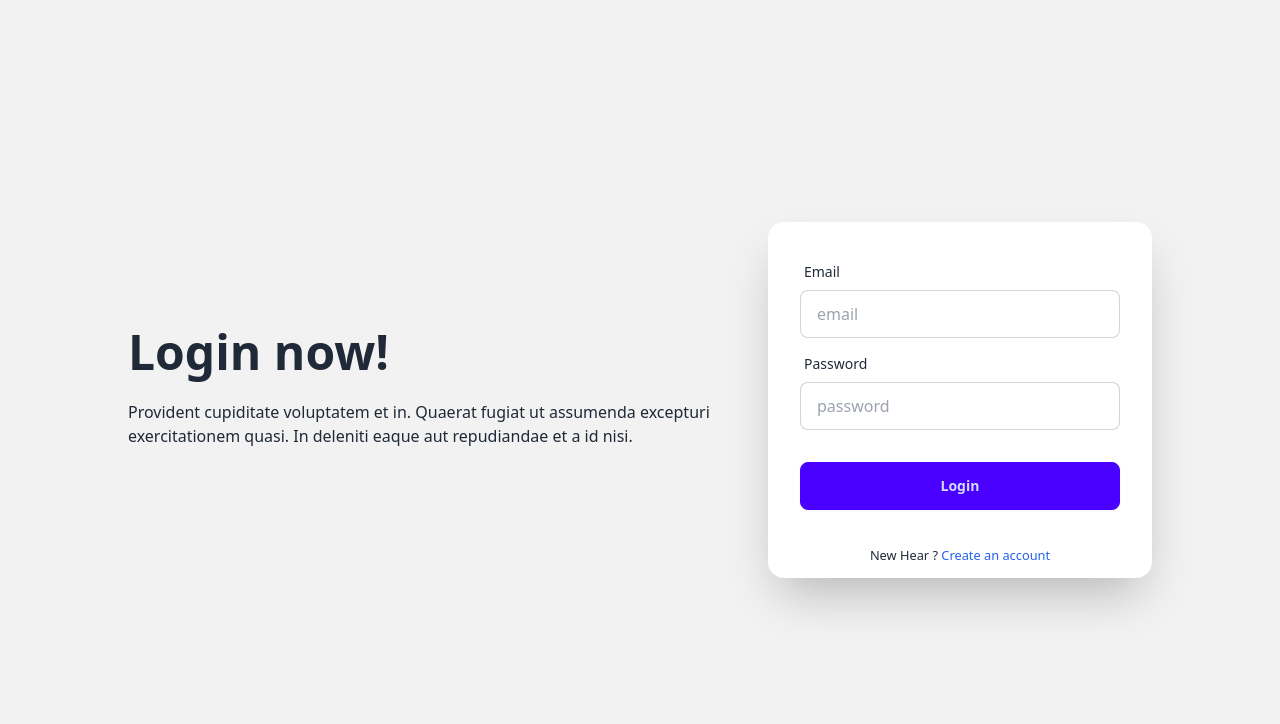
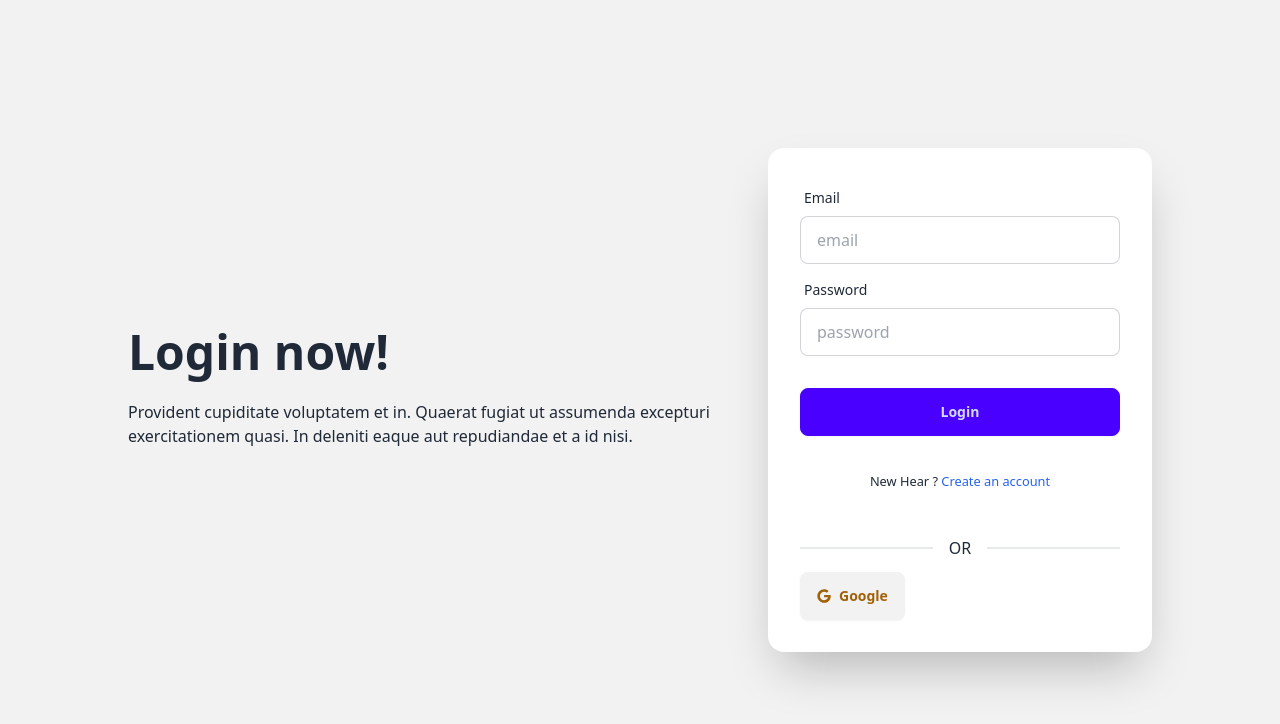
Before and after one commit to tnayem/bistro-boss-client, a React (Vite) app: page /login in a window 1280 px wide. Shown: the top 724 px of the page. Built offline with nearby package versions, Linux system fonts and the light colour scheme; no server answers.

Commit message:
Send Social user data to server

```diff
--- a/src/LayOut/Dashboard/Dashboard.jsx
+++ b/src/LayOut/Dashboard/Dashboard.jsx
@@ -1,5 +1,5 @@
 import { FaCartPlus, FaList } from "react-icons/fa6";
-import { FaCalendar, FaHamburger, FaHome } from "react-icons/fa";
+import { FaCalendar, FaEnvelope, FaHamburger, FaHome } from "react-icons/fa";
 import { IoStarSharp } from "react-icons/io5";
 import { NavLink, Outlet } from "react-router-dom";
 import useCart from "../../hooks/useCart";
@@ -20,6 +20,7 @@ const Dashboard = () => {
                         <div className="divider"></div>
                         <li><NavLink to='/'><FaHome /> Home</NavLink></li>
                         <li><NavLink to='/order/salad'><FaHamburger /> Menu</NavLink></li>
+                        <li><NavLink to='/order/cotact'><FaEnvelope /> Contact</NavLink></li>
                     </ul>
                 </div>
                 {/* Dashboard Content */}
--- a/src/Pages/Login/Login.jsx
+++ b/src/Pages/Login/Login.jsx
@@ -4,6 +4,7 @@ import { AuthContext } from '../../provider/AuthProvider';
 import { Link, useLocation, useNavigate } from 'react-router-dom';
 import { Helmet } from 'react-helmet-async';
 import Swal from 'sweetalert2';
+import SocialLogin from '../SocialLogin/SocialLogin';
 const Login = () => {
     // const captaRef = useRef(null)
     // const [disable,setDisable] = useState(true)
@@ -45,6 +46,9 @@ const Login = () => {
     //         setDisable(false)
     //     }
     // }
+
+
+
     return (
         <div className="container mx-auto">
             <Helmet>
@@ -81,7 +85,8 @@ const Login = () => {
                                 <input className="btn btn-primary" type="submit" value="Login" />
                             </div>
                         </form>
-                        <p className='text-center pb-3'><small>New Hear ? <Link to='/signup' className='text-blue-600'>Create an account</Link></small></p>
+                        <p className='text-center'><small>New Hear ? <Link to='/signup' className='text-blue-600'>Create an account</Link></small></p>
+                        <SocialLogin></SocialLogin>
                     </div>
                 </div>
             </div>
--- a/src/Pages/Shared/Navbar/Navbar.jsx
+++ b/src/Pages/Shared/Navbar/Navbar.jsx
@@ -7,7 +7,6 @@ import useCart from "../../../hooks/useCart";
 const Navbar = () => {
     const { user, logOut } = useContext(AuthContext)
     const [carts] = useCart()
-    console.log(carts);
     const handleLogOut = () => {
         logOut()
             .then({})
--- /dev/null
+++ b/src/Pages/SocialLogin/SocialLogin.jsx
@@ -0,0 +1,40 @@
+import { useContext } from "react";
+import { FaGoogle } from "react-icons/fa";
+import { AuthContext } from "../../provider/AuthProvider";
+import useAxiosPublic from "../../hooks/useAxiosPublic";
+import { useNavigate } from "react-router-dom";
+
+const SocialLogin = () => {
+    const {googleSignin} = useContext(AuthContext)
+    const axiosPublic = useAxiosPublic()
+    const navigate = useNavigate()
+    // Handle Google SIgnin
+    const handleGoogleSignIn =()=>{
+        googleSignin()
+        .then(result=>{
+            const user = result?.user;
+            const userInfo = {
+                email:user?.name,
+                name:user?.displayName
+
+            }
+            axiosPublic.post('/users',userInfo)
+            .then(res=>{
+                console.log(res.data);
+                navigate('/')
+            })
+        })
+        .catch(error=>console.log(error))
+    }
+    return (
+        <div className="p-8">
+            <div className="divider">OR</div>
+            <button onClick={handleGoogleSignIn} className="btn text-yellow-700">
+                <FaGoogle></FaGoogle>
+                Google
+            </button>
+        </div>
+    );
+};
+
+export default SocialLogin;
--- a/src/provider/AuthProvider.jsx
+++ b/src/provider/AuthProvider.jsx
@@ -1,8 +1,9 @@
 import { createContext, useEffect, useState } from "react";
-import {createUserWithEmailAndPassword, getAuth, onAuthStateChanged, signInWithEmailAndPassword, signOut, updateProfile,  } from "firebase/auth";
+import {GoogleAuthProvider, createUserWithEmailAndPassword, getAuth, onAuthStateChanged, signInWithEmailAndPassword, signInWithPopup, signOut, updateProfile,  } from "firebase/auth";
 import app from "../firebase/firebase.config";
 
 export const AuthContext = createContext(null)
+const googleProvider = new GoogleAuthProvider()
 const auth = getAuth(app)
 const AuthProvider = ({children}) => {
     const [user,setUser] = useState(null)
@@ -16,6 +17,10 @@ const AuthProvider = ({children}) => {
     const signIn = (email,password)=>{
         setLoading(true)
         return signInWithEmailAndPassword(auth,email,password)
+    }
+    // Google Sign In
+    const googleSignin = () =>{
+        return signInWithPopup(auth,googleProvider)
     }
     //Log Out
     const logOut = ()=>{
@@ -46,6 +51,7 @@ const AuthProvider = ({children}) => {
         setLoading,
         createUser,
         signIn,
+        googleSignin,
         logOut,
         updatedUser
     }
```
